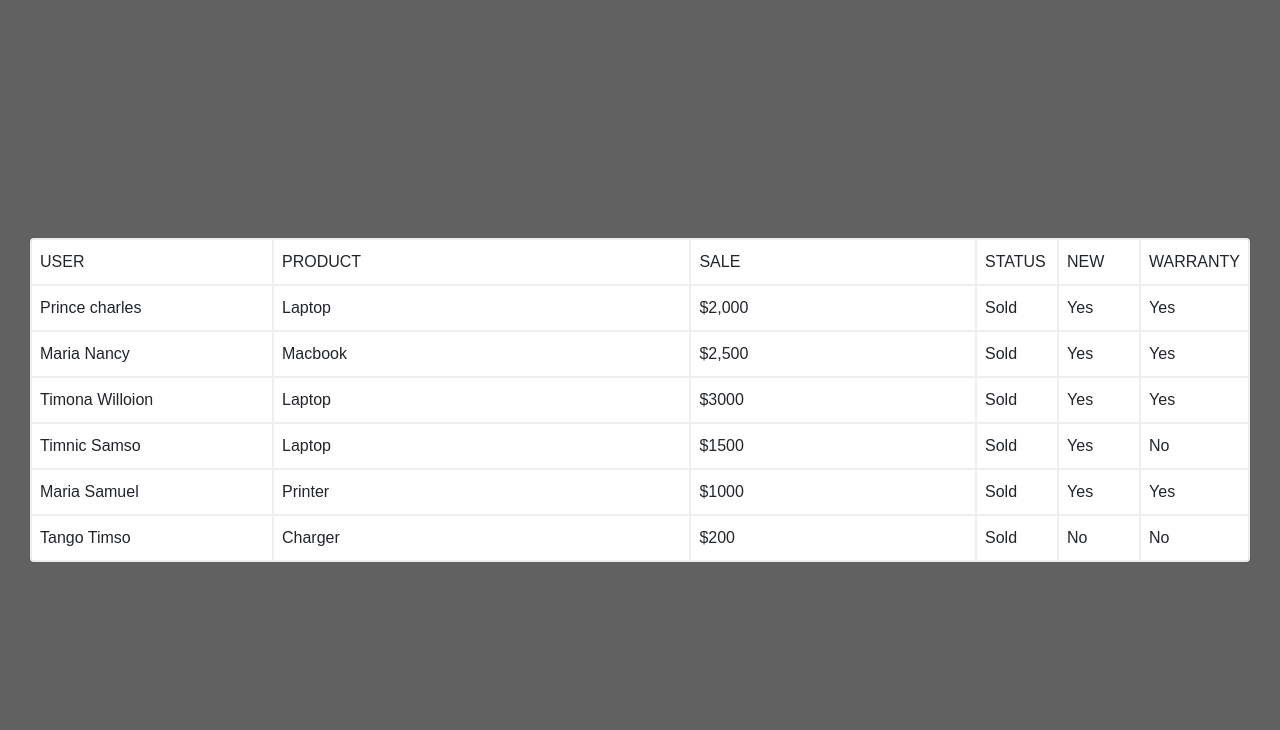
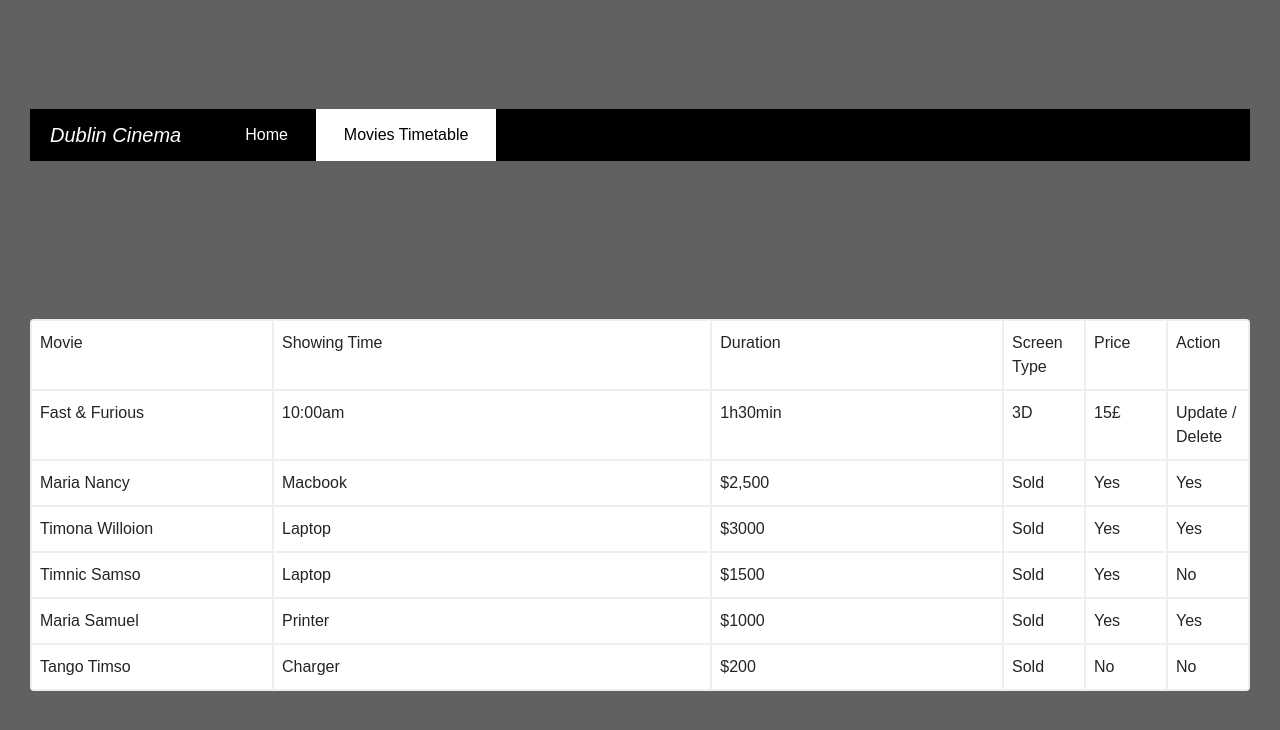
Before and after one commit to itsdanlopes/movieTimes, a plain HTML site: page moviestable.html in a window 1280 px wide. Drawn offline with nearby package versions, Linux system fonts and the light colour scheme.

Commit message:
Divs and Tables updated

```diff
--- a/moviestable.html
+++ b/moviestable.html
@@ -15,24 +15,36 @@
   </head>
   <body>
 
+    <div class="container-fluid px-0">
+    <nav class="navbar navbar-expand-lg navbar-dark bg-black py-0 px-0"> <a class="navbar-brand" href="#"><strong><i>Dublin Cinema</i></strong></a> <button class="navbar-toggler mr-3" type="button" data-toggle="collapse" data-target="#navbarNav" aria-controls="navbarNav" aria-expanded="false" aria-label="Toggle navigation"> <span class="navbar-toggler-icon"></span> </button>
+        <div class="collapse navbar-collapse" id="navbarNav">
+            <ul class="navbar-nav">
+                <li class="nav-item"> <a class="nav-link" href="index.html">Home</a> </li>
+                <li class="nav-item active"> <a class="nav-link" href="moviestable.html">Movies Timetable</a> </li>
+            </ul>
+        </div>
+    </nav>
+</div>
+
+
 
 
 <div class="div-table">
     <div class="trow">
-        <div class="tcolumn tcolumn1">USER</div>
-        <div class="tcolumn tcolumn2">PRODUCT</div>
-        <div class="tcolumn tcolumn3">SALE</div>
-        <div class="tcolumn tcolumn4">STATUS</div>
-        <div class="tcolumn tcolumn5">NEW</div>
-        <div class="tcolumn tcolumn6">WARRANTY</div>
+        <div class="tcolumn tcolumn1">Movie</div>
+        <div class="tcolumn tcolumn2">Showing Time</div>
+        <div class="tcolumn tcolumn3">Duration</div>
+        <div class="tcolumn tcolumn4">Screen Type</div>
+        <div class="tcolumn tcolumn5">Price</div>
+        <div class="tcolumn tcolumn6">Action</div>
     </div>
     <div class="trow">
-        <div class="tcolumn">Prince charles</div>
-        <div class="tcolumn">Laptop</div>
-        <div class="tcolumn">$2,000</div>
-        <div class="tcolumn">Sold</div>
-        <div class="tcolumn">Yes</div>
-        <div class="tcolumn">Yes</div>
+        <div class="tcolumn">Fast & Furious</div>
+        <div class="tcolumn">10:00am</div>
+        <div class="tcolumn">1h30min</div>
+        <div class="tcolumn">3D</div>
+        <div class="tcolumn">15£</div>
+        <div class="tcolumn">Update / Delete</div>
     </div>
     <div class="trow">
         <div class="tcolumn">Maria Nancy</div>
```
Also changed, not shown: index.html (+12 -12 lines).
